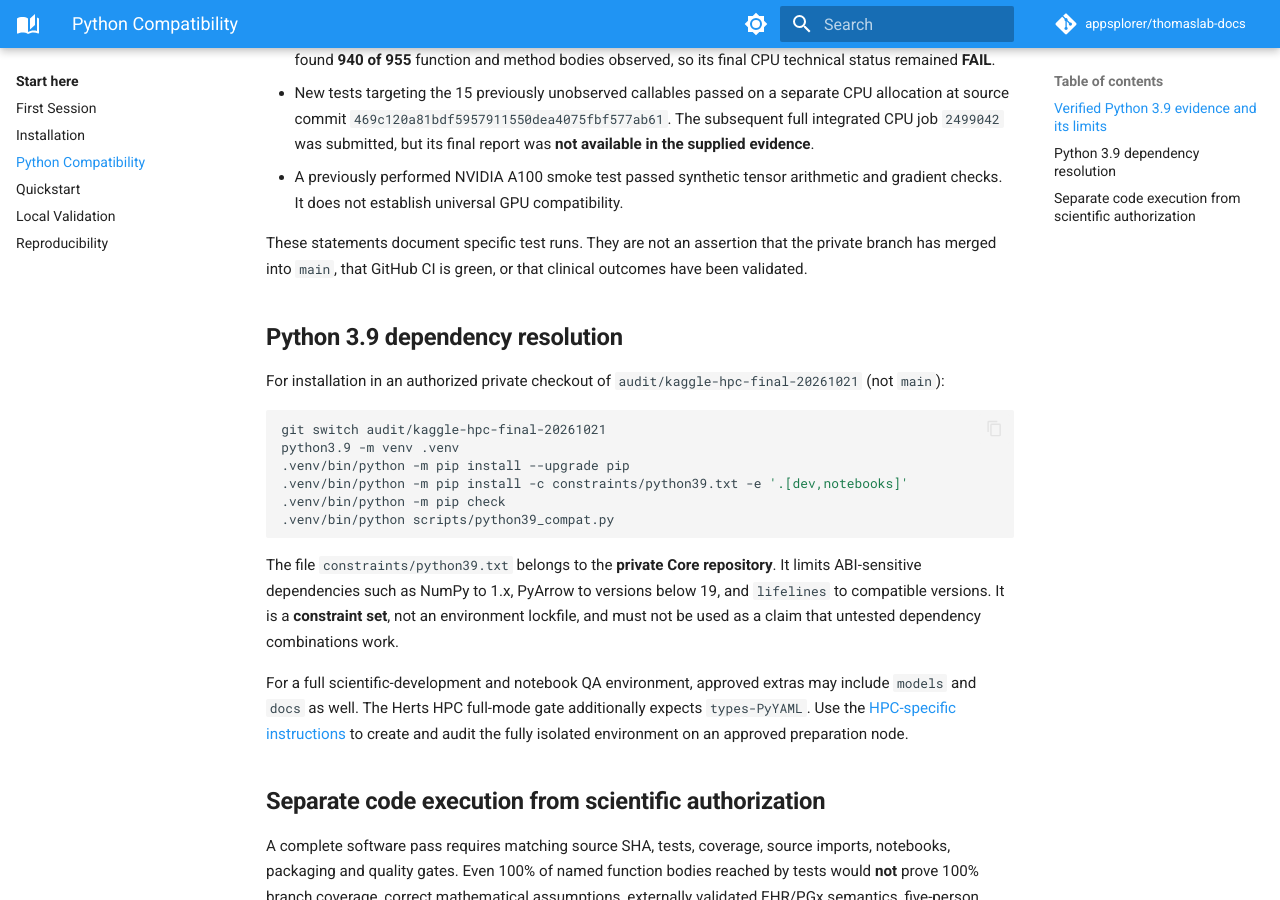
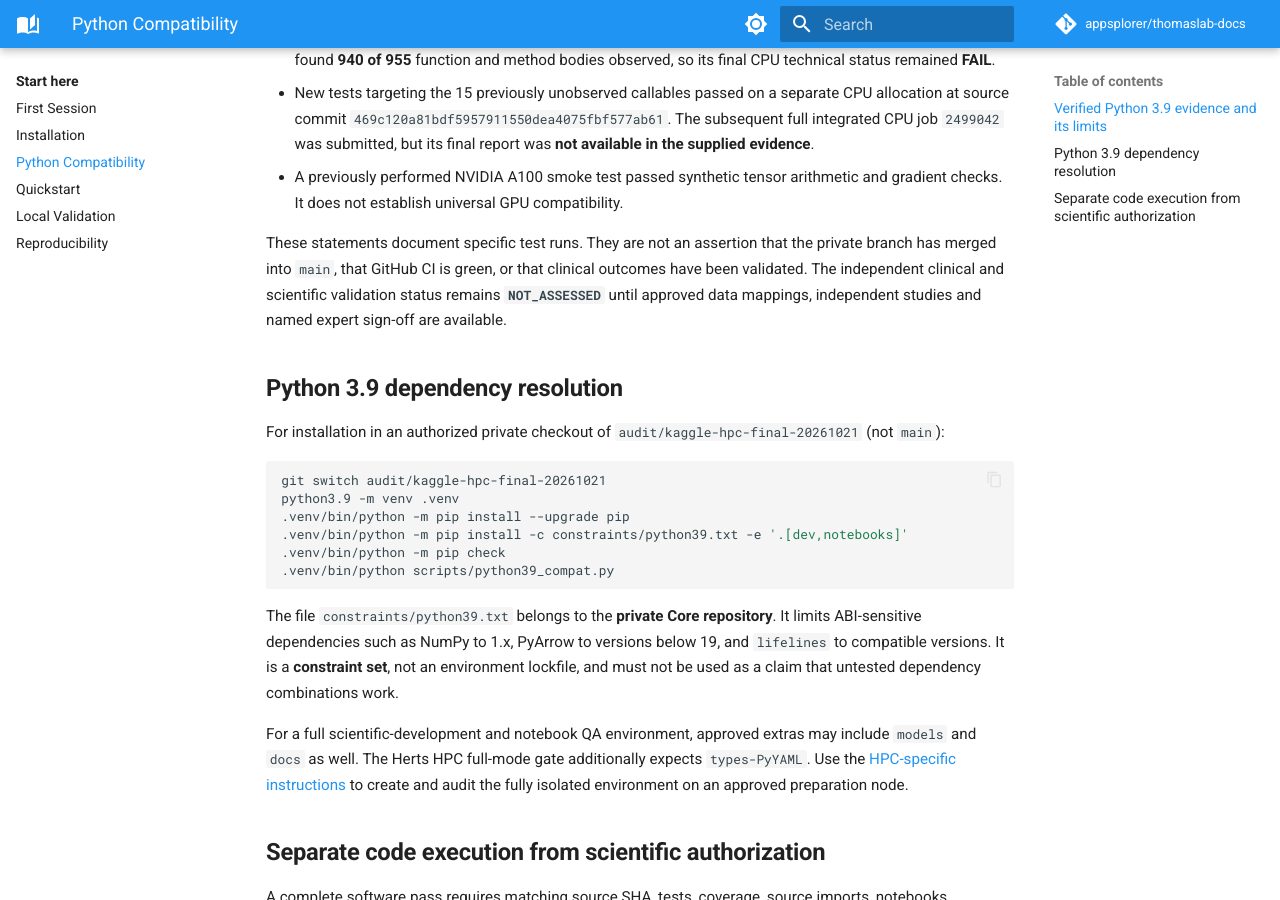
Before and after one commit to appsplorer/thomaslab-docs, an MkDocs documentation site: the page built from docs/getting-started/python-compatibility.md, in a window 1280 px wide and 900 px high, scrolled down 1064 px. Built offline with MkDocs 1.6.1 and Material for MkDocs 9.7.7, drawn with Linux system fonts in a browser that asks for light colours; comment, search, counter and statistics services are not loaded.

Commit message:
docs: explicitly preserve NOT_ASSESSED scientific status in Python compatibility matrix

```diff
--- a/docs/getting-started/python-compatibility.md
+++ b/docs/getting-started/python-compatibility.md
@@ -18,7 +18,7 @@ Real October 2026 Herts HPC acceptance logs on the private development branch es
 - New tests targeting the 15 previously unobserved callables passed on a separate CPU allocation at source commit `469c120a81bdf5957911550dea4075fbf577ab61`. The subsequent full integrated CPU job `2499042` was submitted, but its final report was **not available in the supplied evidence**.
 - A previously performed NVIDIA A100 smoke test passed synthetic tensor arithmetic and gradient checks. It does not establish universal GPU compatibility.
 
-These statements document specific test runs. They are not an assertion that the private branch has merged into `main`, that GitHub CI is green, or that clinical outcomes have been validated.
+These statements document specific test runs. They are not an assertion that the private branch has merged into `main`, that GitHub CI is green, or that clinical outcomes have been validated. The independent clinical and scientific validation status remains **`NOT_ASSESSED`** until approved data mappings, independent studies and named expert sign-off are available.
 
 ## Python 3.9 dependency resolution
 
```
